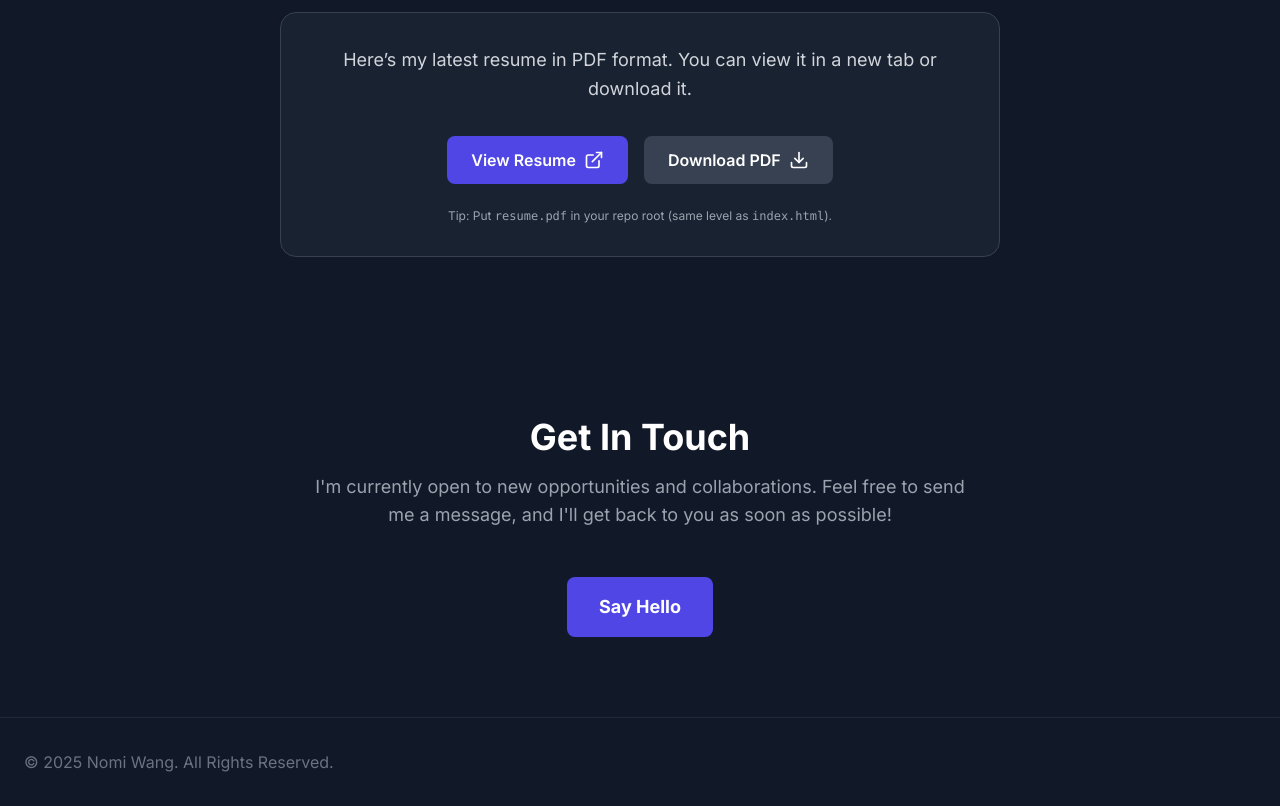
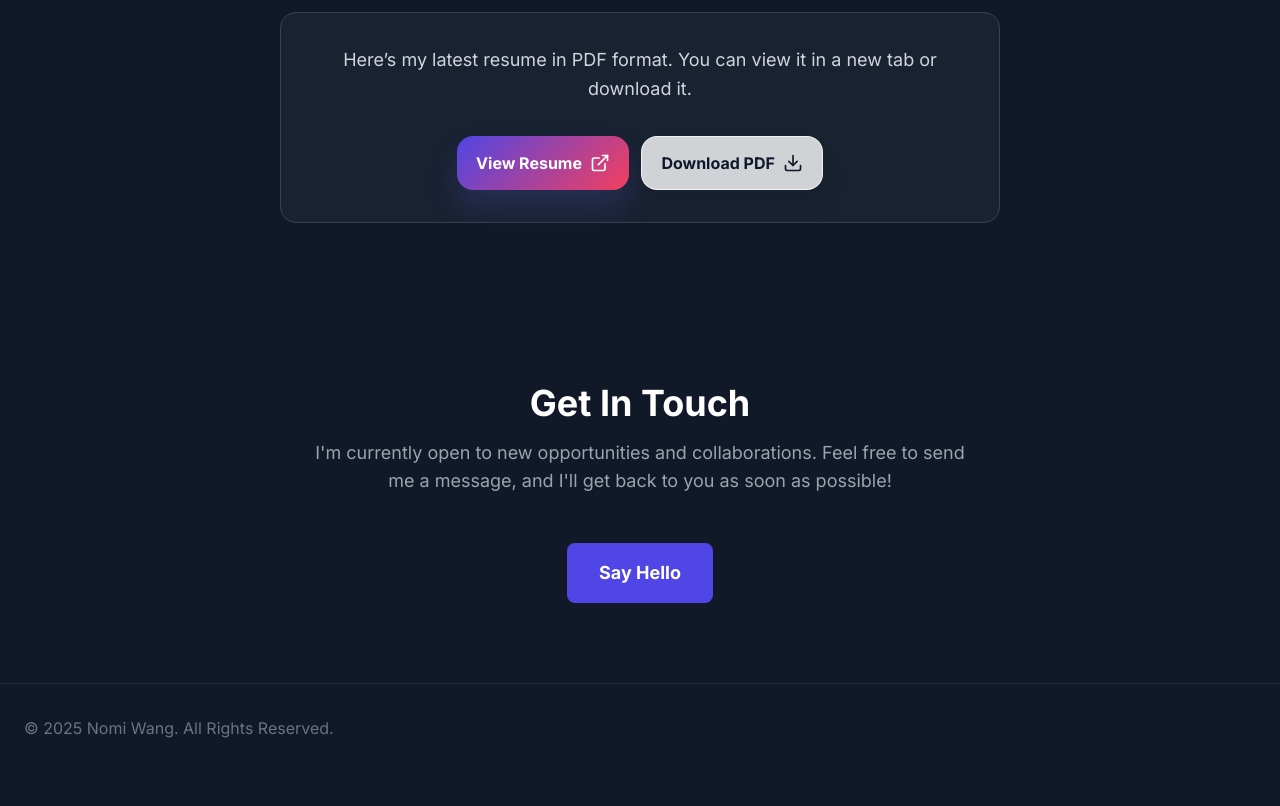
Before and after one commit to nomiwang10/PersonalWebsite, a website built with Vite: page index.html in a window 1280 px wide. Shown: the part 2400-3206 px from the top of the page. After the commit the page ends 3172 px from the top, so only its background shows below. Built offline with nearby package versions, Linux system fonts and the light colour scheme; some icons are missing.

Commit message:
ENH:added a download button

```diff
--- a/index.html
+++ b/index.html
@@ -152,7 +152,7 @@
     </div>
   </section>
 
-  <!-- Skills Section -->
+  <!-- Resume Section -->
   <section id="resume" class="py-20 section-fade-in">
     <h2 class="text-4xl font-bold text-center text-white mb-12">Resume</h2>
 
@@ -162,21 +162,15 @@
           Here’s my latest resume in PDF format. You can view it in a new tab or download it.
         </p>
 
-        <div class="flex flex-col sm:flex-row items-center justify-center gap-4">
-          <a href="./resume.pdf" target="_blank" rel="noopener"
-             class="bg-indigo-600 hover:bg-indigo-700 text-white font-semibold py-3 px-6 rounded-lg transition-colors duration-300 inline-flex items-center">
-            View Resume <i data-lucide="external-link" class="w-5 h-5 ml-2"></i>
+        <div class="flex flex-wrap justify-center gap-3">
+          <a href="./resume.pdf" class="btn-primary" target="_blank" rel="noopener">
+            View Resume <i data-lucide="external-link" class="ml-2 inline-block h-5 w-5"></i>
           </a>
 
-          <a href="./resume.pdf" download
-             class="bg-gray-700 hover:bg-gray-600 text-white font-semibold py-3 px-6 rounded-lg transition-colors duration-300 inline-flex items-center">
-            Download PDF <i data-lucide="download" class="w-5 h-5 ml-2"></i>
+          <a href="./resume.pdf" class="btn-secondary" download>
+            Download PDF <i data-lucide="download" class="ml-2 inline-block h-5 w-5"></i>
           </a>
         </div>
-
-        <p class="text-xs text-gray-400 mt-6">
-          Tip: Put <span class="font-mono">resume.pdf</span> in your repo root (same level as <span class="font-mono">index.html</span>).
-        </p>
       </div>
     </div>
   </section>
```
